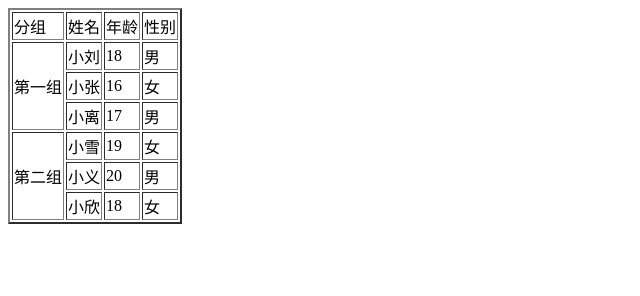
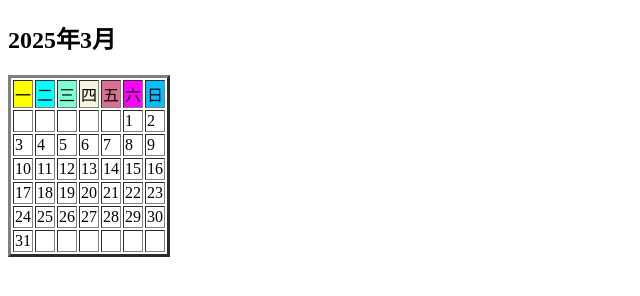
Before and after one commit to xiaoduan520/xiaoduan520.github.io, a plain HTML site: page index.html in a window 1280 px wide. Shown: the whole page, without its empty margins (0-640 px from the left). Drawn offline with Linux system fonts and the light colour scheme.

Commit message:
Update index.html

```diff
--- a/index.html
+++ b/index.html
@@ -1,48 +1,75 @@
 <!DOCTYPE html>
 <html>
+
 	<head>
+
 		<meta charset="utf-8">
-		<title>分组信息</title>
+		<title>日历</title>
 	</head>
 	<body>
-		<table border="2">
+		<h2>2025年3月</h2>
+		<table border="3">
+			<td style="background-color: yellow;">一</td>
+			<td style="background-color: aqua;">二</td>
+			<td style="background-color: aquamarine;">三</td>
+			<td style="background-color: beige;">四</td>
+			<td style="background-color: palevioletred;">五</td>
+			<td style="background-color: fuchsia;">六</td>
+			<td style="background-color: deepskyblue;">日</td>
+
 			<tr>
-				<td>分组</td>
-				<td>姓名</td>
-				<td>年龄</td>
-				<td>性别</td>
+				<td></td>
+				<td></td>
+				<td></td>
+				<td></td>
+				<td></td>
+				<td>1</td>
+				<td>2</td>
 			</tr>
 			<tr>
-				<td rowspan="3">第一组</td>
-				<td>小刘</td>
-				<td>18</td>
-				<td>男</td>
+				<td>3</td>
+				<td>4</td>
+				<td>5</td>
+				<td>6</td>
+				<td>7</td>
+				<td>8</td>
+				<td>9</td>
 			</tr>
 			<tr>
-				<td>小张</td>
+				<td>10</td>
+				<td>11</td>
+				<td>12</td>
+				<td>13</td>
+				<td>14</td>
+				<td>15</td>
 				<td>16</td>
-				<td>女</td>
 			</tr>
 			<tr>
-				<td>小离</td>
 				<td>17</td>
-				<td>男</td>
+				<td>18</td>
+				<td>19</td>
+				<td>20</td>
+				<td>21</td>
+				<td>22</td>
+				<td>23</td>
 			</tr>
 			<tr>
-				<td rowspan="4">第二组</td>
-				<td>小雪</td>
-				<td>19</td>
-				<td>女</td>
+				<td>24</td>
+				<td>25</td>
+				<td>26</td>
+				<td>27</td>
+				<td>28</td>
+				<td>29</td>
+				<td>30</td>
 			</tr>
 			<tr>
-				<td>小义</td>
-				<td>20</td>
-				<td>男</td>
-			</tr>
-			<tr>
-				<td>小欣</td>
-				<td>18</td>
-				<td>女</td>
+				<td>31</td>
+				<td></td>
+				<td></td>
+				<td></td>
+				<td></td>
+				<td></td>
+				<td></td>
 			</tr>
 		</table>
 	</body>
```
